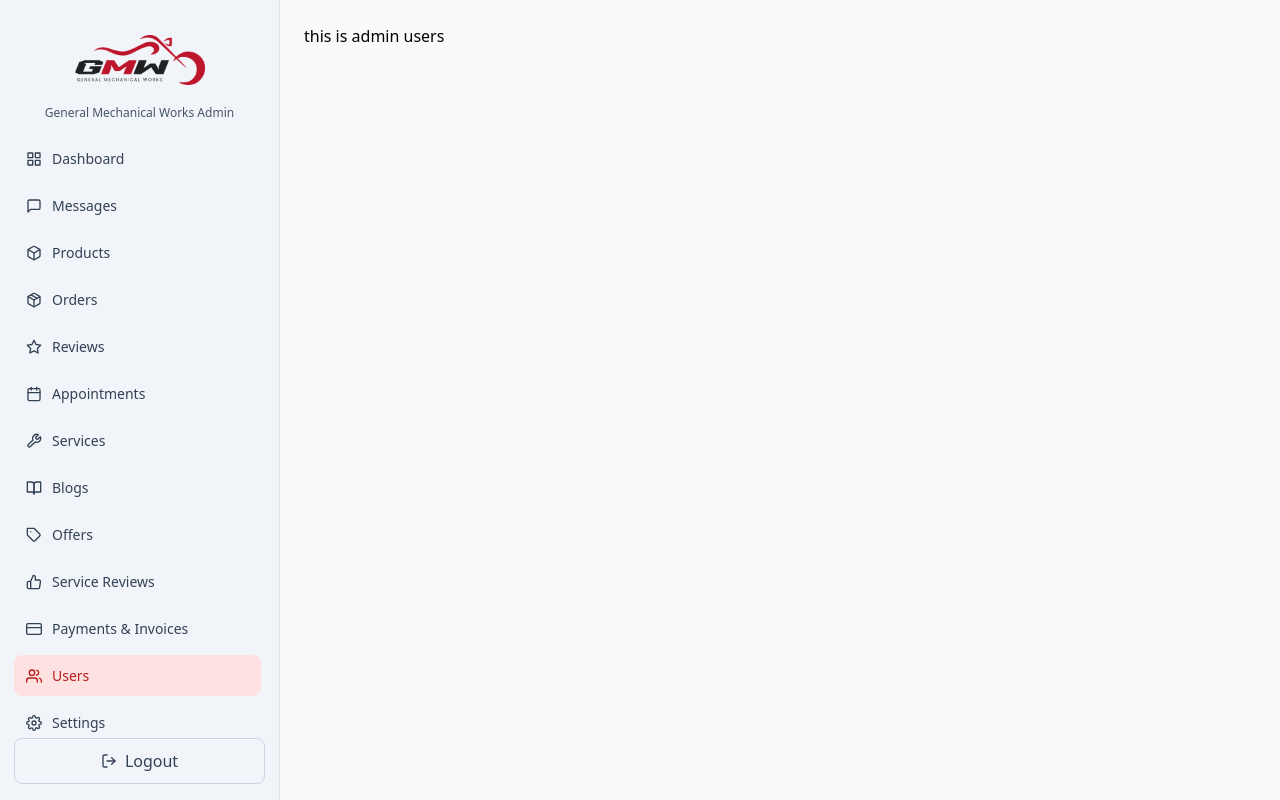
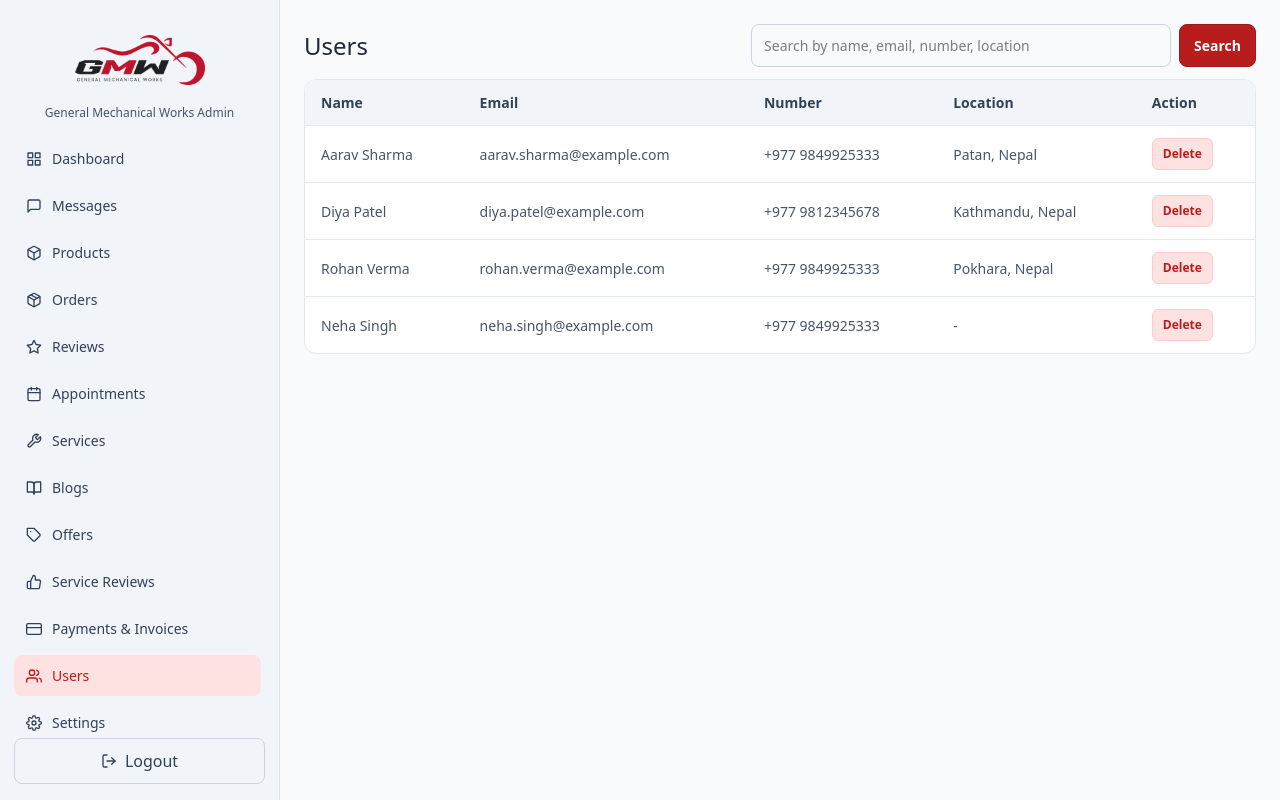
Before and after one commit to Nivesh26/General-Mechanical-Works, a React (Vite) app in the folder Frontend/: page /adminusers in a window 1280 px wide. Built offline with nearby package versions, Linux system fonts and the light colour scheme.

Commit message:
Add ChatbotWidget component and integrate it into App; implement conditional rendering to display the chatbot on user pages only. Enhance AdminUsers page with user management features including search and delete functionality for improved admin experience.

```diff
--- a/Frontend/src/AdminPages/AdminUsers.tsx
+++ b/Frontend/src/AdminPages/AdminUsers.tsx
@@ -1,14 +1,172 @@
+import type { CSSProperties } from 'react'
+import { useState } from 'react'
 import AdminNavbar from '../AdminComponent/AdminNavbar'
 
 const AdminUsers = () => {
+  const [users, setUsers] = useState([
+    {
+      name: 'Aarav Sharma',
+      email: 'aarav.sharma@example.com',
+      number: '+977 9849925333',
+      location: 'Patan, Nepal',
+    },
+    {
+      name: 'Diya Patel',
+      email: 'diya.patel@example.com',
+      number: '+977 9812345678',
+      location: 'Kathmandu, Nepal',
+    },
+    {
+      name: 'Rohan Verma',
+      email: 'rohan.verma@example.com',
+      number: '+977 9849925333',
+      location: 'Pokhara, Nepal',
+    },
+    {
+      name: 'Neha Singh',
+      email: 'neha.singh@example.com',
+      number: '+977 9849925333',
+      location: null,
+    },
+  ])
+  const [searchInput, setSearchInput] = useState('')
+
+  const filteredUsers = users.filter((user) => {
+    if (!searchInput.trim()) return true
+
+    const searchableText = `${user.name} ${user.email} ${user.number} ${user.location ?? ''}`.toLowerCase()
+    return searchableText.includes(searchInput.toLowerCase())
+  })
+
   return (
     <div style={{ minHeight: '100vh', backgroundColor: '#f8fafc' }}>
       <AdminNavbar />
       <main style={{ marginLeft: '280px', padding: '24px' }}>
-        this is admin users
+        <div
+          style={{
+            display: 'flex',
+            alignItems: 'center',
+            justifyContent: 'space-between',
+            marginBottom: '12px',
+          }}
+        >
+          <h1 style={{ margin: 0, fontSize: '24px', color: '#1e293b' }}>Users</h1>
+
+          <div style={{ display: 'flex', alignItems: 'center', gap: '8px' }}>
+            <input
+              type="text"
+              value={searchInput}
+              onChange={(e) => setSearchInput(e.target.value)}
+              placeholder="Search by name, email, number, location"
+              autoComplete="off"
+              autoCorrect="off"
+              autoCapitalize="off"
+              spellCheck={false}
+              style={{
+                width: '420px',
+                maxWidth: '100%',
+                padding: '10px 12px',
+                border: '1px solid #cbd5e1',
+                borderRadius: '8px',
+                fontSize: '14px',
+                outline: 'none',
+              }}
+            />
+            <button
+              type="button"
+              style={{
+                padding: '10px 14px',
+                fontSize: '14px',
+                fontWeight: 600,
+                color: '#ffffff',
+                backgroundColor: '#b91c1c',
+                border: '1px solid #991b1b',
+                borderRadius: '8px',
+                cursor: 'pointer',
+              }}
+            >
+              Search
+            </button>
+          </div>
+        </div>
+
+        <div
+          style={{
+            backgroundColor: '#ffffff',
+            border: '1px solid #e2e8f0',
+            borderRadius: '12px',
+            overflow: 'hidden',
+          }}
+        >
+          <table style={{ width: '100%', borderCollapse: 'collapse' }}>
+            <thead>
+              <tr style={{ backgroundColor: '#f1f5f9' }}>
+                <th style={headerCellStyle}>Name</th>
+                <th style={headerCellStyle}>Email</th>
+                <th style={headerCellStyle}>Number</th>
+                <th style={headerCellStyle}>Location</th>
+                <th style={headerCellStyle}>Action</th>
+              </tr>
+            </thead>
+            <tbody>
+              {filteredUsers.length > 0 ? (
+                filteredUsers.map((user) => (
+                  <tr key={user.email} style={{ borderTop: '1px solid #e2e8f0' }}>
+                    <td style={bodyCellStyle}>{user.name}</td>
+                    <td style={bodyCellStyle}>{user.email}</td>
+                    <td style={bodyCellStyle}>{user.number}</td>
+                    <td style={bodyCellStyle}>{user.location?.trim() ? user.location : '-'}</td>
+                    <td style={bodyCellStyle}>
+                      <button
+                        type="button"
+                        onClick={() =>
+                          setUsers((prevUsers) =>
+                            prevUsers.filter((existingUser) => existingUser.email !== user.email)
+                          )
+                        }
+                        style={{
+                          padding: '6px 10px',
+                          fontSize: '12px',
+                          fontWeight: 600,
+                          color: '#b91c1c',
+                          backgroundColor: '#fee2e2',
+                          border: '1px solid #fecaca',
+                          borderRadius: '6px',
+                          cursor: 'pointer',
+                        }}
+                      >
+                        Delete
+                      </button>
+                    </td>
+                  </tr>
+                ))
+              ) : (
+                <tr style={{ borderTop: '1px solid #e2e8f0' }}>
+                  <td style={bodyCellStyle} colSpan={5}>
+                    No users found.
+                  </td>
+                </tr>
+              )}
+            </tbody>
+          </table>
+        </div>
       </main>
     </div>
   )
 }
 
+const headerCellStyle: CSSProperties = {
+  textAlign: 'left',
+  padding: '12px 16px',
+  fontSize: '14px',
+  color: '#334155',
+  fontWeight: 600,
+}
+
+const bodyCellStyle: CSSProperties = {
+  padding: '12px 16px',
+  fontSize: '14px',
+  color: '#475569',
+}
+
 export default AdminUsers
--- a/Frontend/src/App.tsx
+++ b/Frontend/src/App.tsx
@@ -29,6 +29,7 @@ import AdminBlog from './AdminPages/AdminBlog'
 import AdminOffer from './AdminPages/AdminOffer'
 import AdminServiceReviews from './AdminPages/AdminServiceReviews'
 import AdminPayments from './AdminPages/AdminPayments'
+import ChatbotWidget from './UserComponent/ChatbotWidget'
 
 
 
@@ -104,11 +105,20 @@ function AppRoutes() {
   )
 }
 
+function ChatbotOnUserPages() {
+  const { pathname } = useLocation()
+  const isAdminPage = pathname.startsWith('/admin')
+
+  if (isAdminPage) return null
+  return <ChatbotWidget />
+}
+
 function App() {
   return (
     <BrowserRouter>
       <ScrollToTop />
       <AppRoutes />
+      <ChatbotOnUserPages />
     </BrowserRouter>
   )
 }
--- /dev/null
+++ b/Frontend/src/UserComponent/ChatbotWidget.tsx
@@ -0,0 +1,28 @@
+import { HiOutlineChatBubbleBottomCenterText } from 'react-icons/hi2'
+
+const ChatbotWidget = () => {
+  return (
+    <div
+      style={{
+        position: 'fixed',
+        right: '24px',
+        bottom: '24px',
+        width: '56px',
+        height: '56px',
+        borderRadius: '999px',
+        backgroundColor: '#b91c1c',
+        color: '#ffffff',
+        display: 'flex',
+        alignItems: 'center',
+        justifyContent: 'center',
+        boxShadow: '0 10px 24px rgba(185, 28, 28, 0.35)',
+        zIndex: 70,
+      }}
+      aria-hidden
+    >
+      <HiOutlineChatBubbleBottomCenterText size={24} />
+    </div>
+  )
+}
+
+export default ChatbotWidget
--- a/Frontend/src/UserComponent/Header.tsx
+++ b/Frontend/src/UserComponent/Header.tsx
@@ -1,7 +1,6 @@
 import { NavLink } from 'react-router-dom'
 import { HiOutlineMagnifyingGlass } from 'react-icons/hi2'
 import GMWlogo from '../assets/GMWlogo.png'
-import ChatbotIcon from './ChatbotIcon'
 
 const Header = () => {
   const navLinks = [
@@ -65,7 +64,6 @@ const Header = () => {
           </NavLink>
         </div>
       </div>
-      <ChatbotIcon />
     </header>
   )
 }
```
